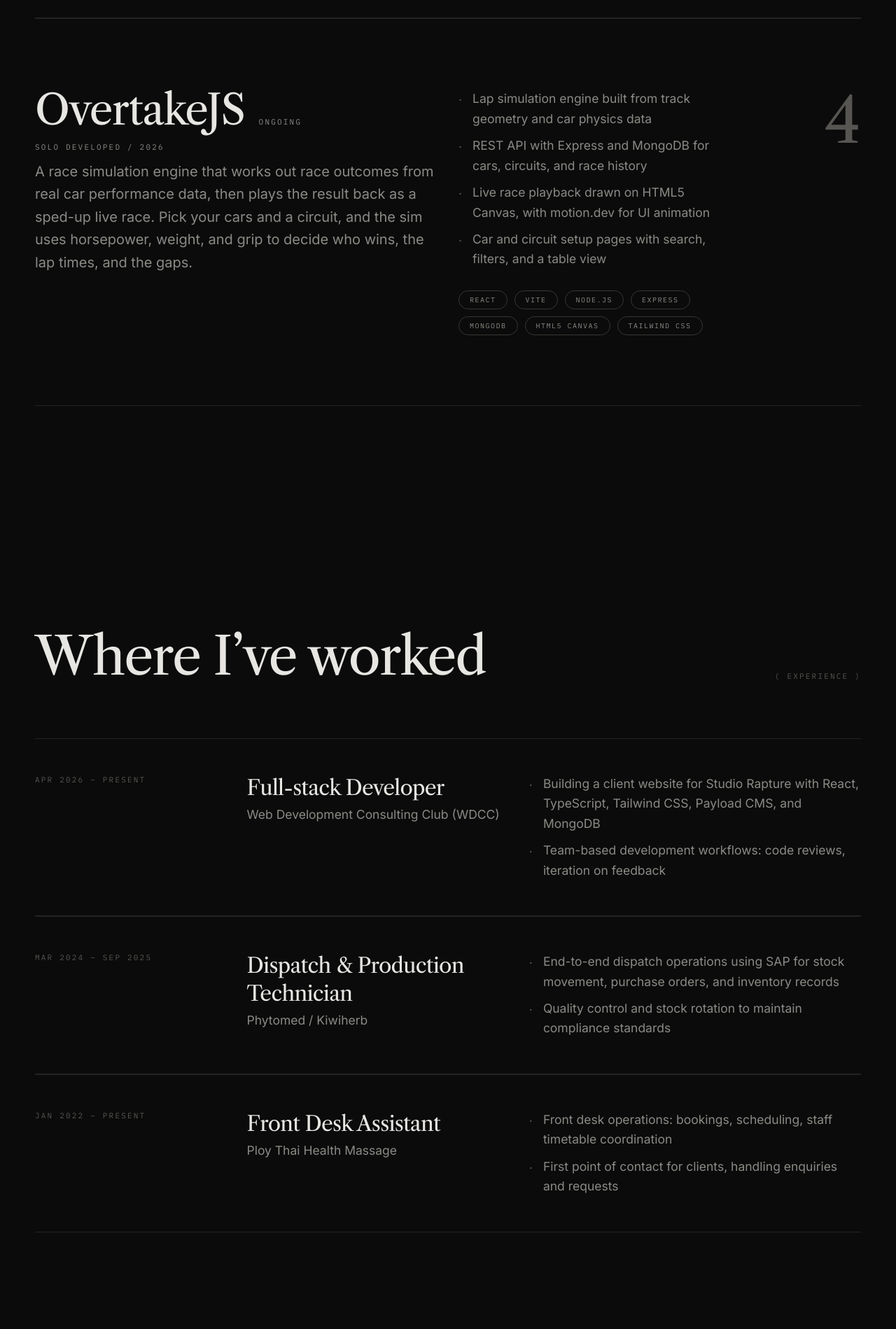
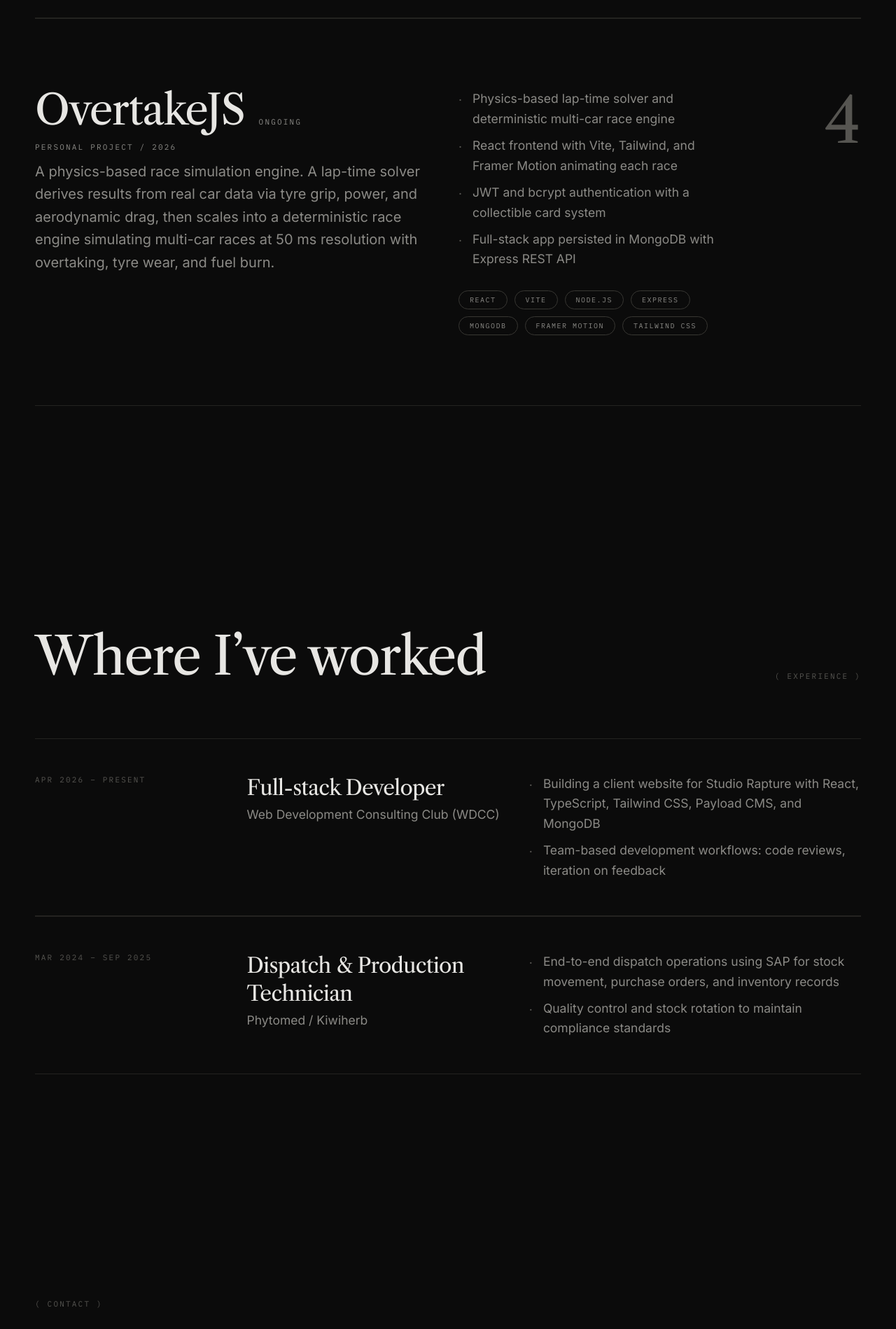
Before and after one commit to jAnderson2362/Portfolio-Website, a Next.js app: page / in a window 1280 px wide. Shown: the part 3820-5719 px from the top of the page at 70% size. Built offline with nearby package versions, Linux system fonts and the light colour scheme.

Commit message:
Updated project and experience

```diff
--- a/src/data/experience.ts
+++ b/src/data/experience.ts
@@ -24,15 +24,6 @@ export const experience: Role[] = [
       "Quality control and stock rotation to maintain compliance standards",
     ],
   },
-  {
-    title: "Front Desk Assistant",
-    org: "Ploy Thai Health Massage",
-    period: "Jan 2022 – Present",
-    notes: [
-      "Front desk operations: bookings, scheduling, staff timetable coordination",
-      "First point of contact for clients, handling enquiries and requests",
-    ],
-  },
 ];
 
 export const education = {
--- a/src/data/projects.ts
+++ b/src/data/projects.ts
@@ -60,18 +60,18 @@ export const projects: Project[] = [
   {
     index: "4",
     title: "OvertakeJS",
-    role: "Solo Developed",
+    role: "Personal Project",
     status: "Ongoing",
     year: "2026",
     description:
-      "A race simulation engine that works out race outcomes from real car performance data, then plays the result back as a sped-up live race. Pick your cars and a circuit, and the sim uses horsepower, weight, and grip to decide who wins, the lap times, and the gaps.",
+      "A physics-based race simulation engine. A lap-time solver derives results from real car data via tyre grip, power, and aerodynamic drag, then scales into a deterministic race engine simulating multi-car races at 50 ms resolution with overtaking, tyre wear, and fuel burn.",
     details: [
-      "Lap simulation engine built from track geometry and car physics data",
-      "REST API with Express and MongoDB for cars, circuits, and race history",
-      "Live race playback drawn on HTML5 Canvas, with motion.dev for UI animation",
-      "Car and circuit setup pages with search, filters, and a table view",
+      "Physics-based lap-time solver and deterministic multi-car race engine",
+      "React frontend with Vite, Tailwind, and Framer Motion animating each race",
+      "JWT and bcrypt authentication with a collectible card system",
+      "Full-stack app persisted in MongoDB with Express REST API",
     ],
-    stack: ["React", "Vite", "Node.js", "Express", "MongoDB", "HTML5 Canvas", "Tailwind CSS"],
+    stack: ["React", "Vite", "Node.js", "Express", "MongoDB", "Framer Motion", "Tailwind CSS"],
   },
 ];
 
```
